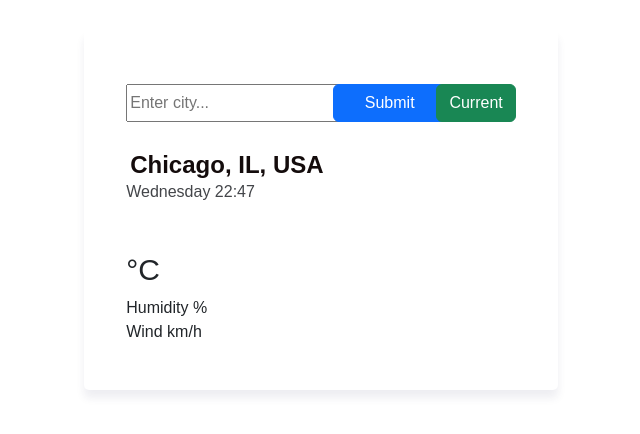
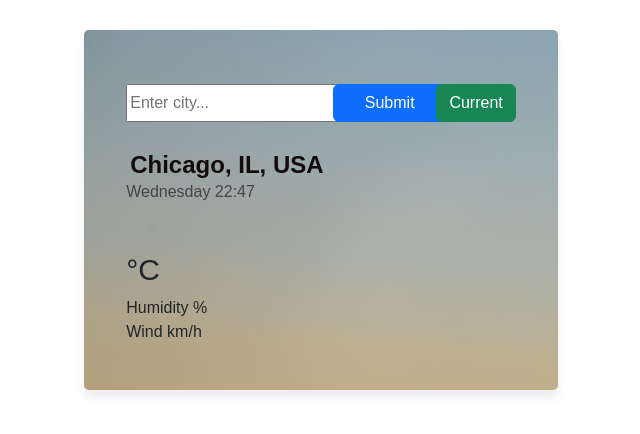
Before and after one commit to thadya/shecodesrep, a website built with Parcel: page index.html in a window 1280 px wide. Shown: the whole page, without its empty margins (319-959 px from the left). Built offline with nearby package versions, Linux system fonts and the light colour scheme; files whose address does not match are found by name.

Commit message:
Update styles.css

```diff
--- a/styles.css
+++ b/styles.css
@@ -39,6 +39,7 @@ body {
 
     border-radius: 5px;
     height: 45vh;
+background: url(	file:///C:/Users/thady/OneDrive/Documents/GitHub/shecodesrep/photo-150.jpg);
     box-shadow: rgba(37, 39, 89, 0.08) 0px 8px 8px 0;
     list-style: none;
     margin: 30px auto;
```
